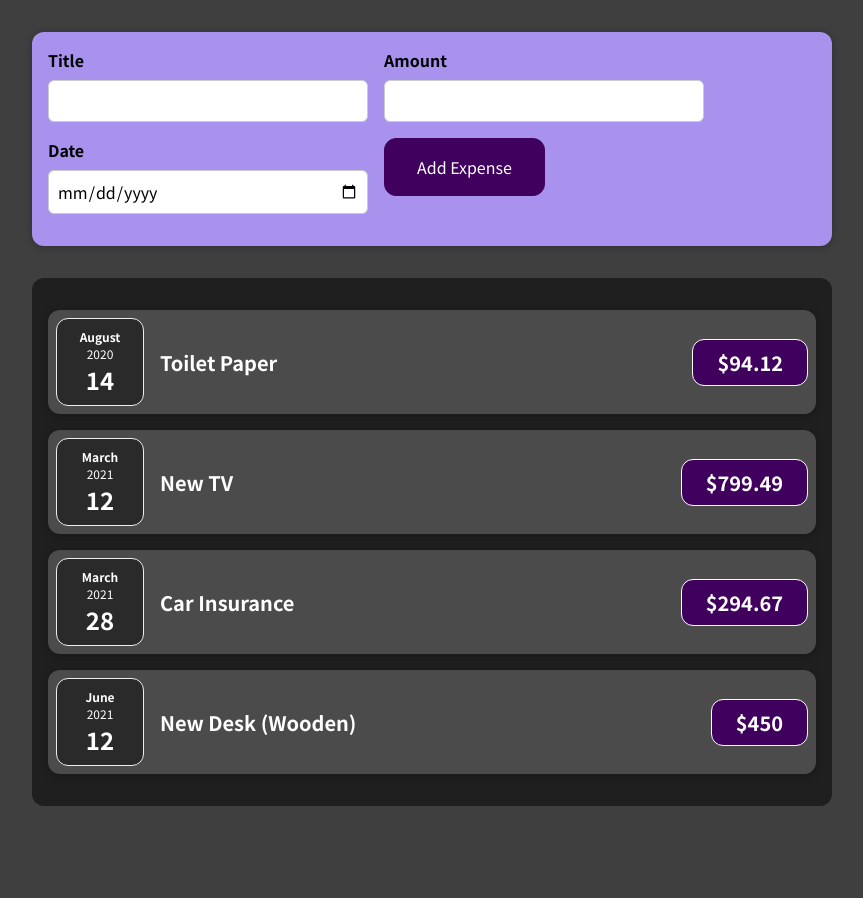
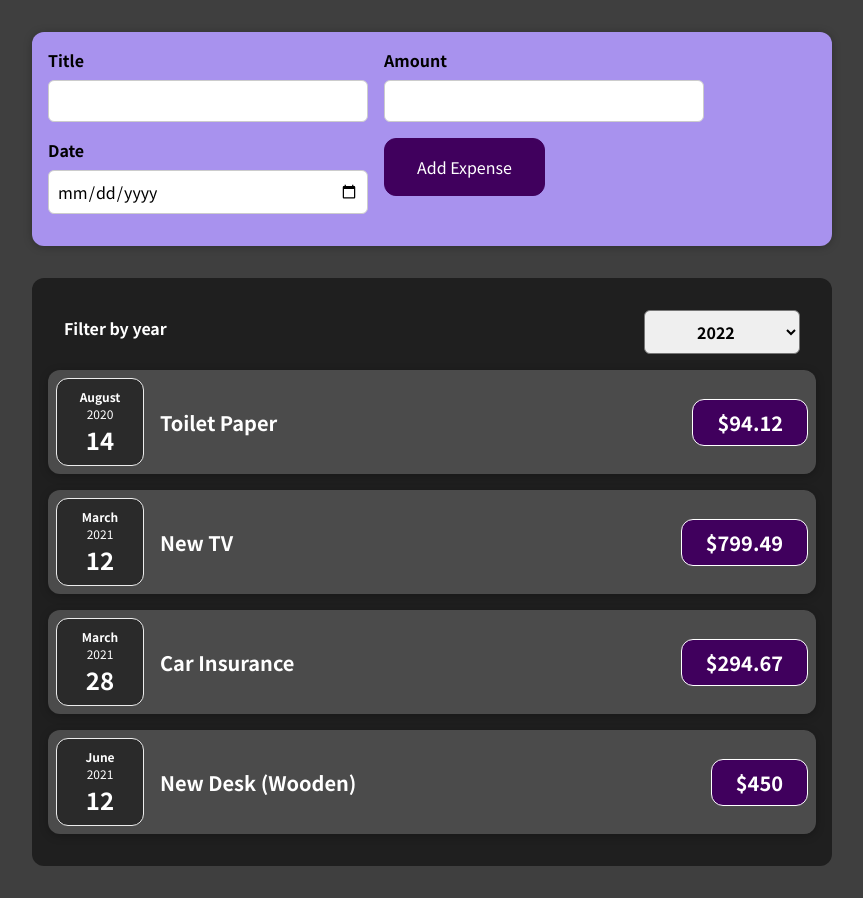
Before and after one commit to billybep/expense-tracker, a React (Create React App) app: page / in a window 1280 px wide. Shown: the whole page, without its empty margins (208-1071 px from the left). Before the commit the page ends 838 px from the top, so only its background shows below. Built offline with nearby package versions, Linux system fonts and the light colour scheme.

Commit message:
add filter component & state

```diff
--- a/src/App.js
+++ b/src/App.js
@@ -24,9 +24,14 @@
     },
   ];
 
+  const addExpenseHandler = (expense) => {
+    console.log('inApp');
+    console.log(expense);
+  }
+
   return (
     <div>
-      <NewExpense />
+      <NewExpense onAddExpense={addExpenseHandler} />
       <Expenses items={expenses} />
     </div>
   );
--- a/src/components/Expenses/Expenses.js
+++ b/src/components/Expenses/Expenses.js
@@ -1,11 +1,23 @@
-import React from 'react'
+import React, { useState } from 'react'
 import ExpenseItem from './ExpenseItem'
 import Card from '../UI/Card'
+import ExpensesFilter from './ExpensesFilter'
 import './Expenses.css'
 
 const Expenses = (props) => {
+  const [filteredYear, setFilteredYear] = useState('2022')
+
+  const filterChangeHandler = (selectedYear) => {
+    setFilteredYear(selectedYear)
+  }
+
   return (
+    <div>
       <Card className="expenses">
+        <ExpensesFilter
+          selected={filteredYear}
+          onChangeFilter={filterChangeHandler}
+        />
         <ExpenseItem
           title={props.items[0].title}
           amount={props.items[0].amount}
@@ -27,6 +39,7 @@
           date={props.items[3].date}
         />
       </Card>
+    </div>
   )
 }
 
--- /dev/null
+++ b/src/components/Expenses/ExpensesFilter.css
@@ -0,0 +1,24 @@
+.expenses-filter {
+  color: white;
+  padding: 0 1rem;
+}
+
+.expenses-filter__control {
+  display: flex;
+  width: 100%;
+  align-items: center;
+  justify-content: space-between;
+  margin: 1rem 0;
+}
+
+.expenses-filter label {
+  font-weight: bold;
+  margin-bottom: 0.5rem;
+}
+
+.expenses-filter select {
+  font: inherit;
+  padding: 0.5rem 3rem;
+  font-weight: bold;
+  border-radius: 6px;
+}
--- /dev/null
+++ b/src/components/Expenses/ExpensesFilter.js
@@ -0,0 +1,27 @@
+import React from 'react';
+import './ExpensesFilter.css'
+
+const ExpensesFilter = (props) => {
+  const dropDownChangeHandler = (event) => {
+    props.onChangeFilter(event.target.value)
+  }
+
+  return (
+    <div className='expenses-filter'>
+      <div className='expenses-filter__control'>
+        <label>Filter by year</label>
+        <select
+          value={props.selected}
+          onChange={dropDownChangeHandler}
+        >
+          <option value='2025'>2025</option>
+          <option value='2024'>2024</option>
+          <option value='2023'>2023</option>
+          <option value='2022'>2022</option>
+        </select>
+      </div>
+    </div>
+  );
+};
+
+export default ExpensesFilter;
--- a/src/components/NewExpense/ExpenseForm.js
+++ b/src/components/NewExpense/ExpenseForm.js
@@ -1,21 +1,89 @@
-import React from 'react'
+import React, { useState } from 'react'
 import './ExpenseForm.css'
 
-const ExpenseForm = () => {
+const ExpenseForm = (props) => {
+  const [userInput, setUserInput] = useState({
+    enteredTitle: '',
+    enteredAmount: '',
+    enteredDate: ''
+  })
+
+  const titleChangeHandler = (event) => {
+    // keep state to the last updated state snapshot
+    setUserInput((prevState) => {
+      return {
+        ...prevState,
+        enteredTitle: event.target.value,
+      }
+    })
+  }
+
+  const amountChangeHandler = (event) => {
+    setUserInput((prevState) => {
+      return {
+        ...prevState,
+        enteredAmount: event.target.value,
+      }
+    })
+  }
+
+  const dateChangeHandler = (event) => {
+    setUserInput((prevState) => {
+      return {
+        ...prevState,
+        enteredDate: event.target.value,
+      }
+    })
+  }
+
+  const submitHandler = (event) => {
+    event.preventDefault()
+
+    const expenseData = {
+      title: userInput.enteredTitle,
+      amount: userInput.enteredAmount,
+      date: new Date(userInput.enteredDate)
+    }
+
+    props.onSaveExpenseData(expenseData)
+
+    setUserInput({
+      enteredTitle: '',
+      enteredAmount: '',
+      enteredDate: ''
+    })
+  }
+
   return (
-    <form>
+    <form onSubmit={submitHandler}>
       <div className="new-expense__controls">
         <div className="new-expense__control">
           <label>Title</label>
-          <input type="text" />
+          <input
+            type="text"
+            value={userInput.enteredTitle}
+            onChange={titleChangeHandler}
+          />
         </div>
         <div className="new-expense__control">
           <label>Amount</label>
-          <input type="number" min="0.01" step="0.01" />
+          <input
+            type="number"
+            min="0.01"
+            step="0.01"
+            value={userInput.enteredAmount}
+            onChange={amountChangeHandler}
+          />
         </div>
         <div className="new-expense__control">
           <label>Date</label>
-          <input type="date" min="2022-01-01" max="2025-12-31" />
+          <input
+            type="date"
+            min="2022-01-01"
+            max="2025-12-31"
+            value={userInput.enteredDate}
+            onChange={dateChangeHandler}
+          />
         </div>
         <div className="new-expense__actions">
           <button type="submit">Add Expense</button>
--- a/src/components/NewExpense/NewExpense.js
+++ b/src/components/NewExpense/NewExpense.js
@@ -2,10 +2,20 @@
 import ExpenseForm from './ExpenseForm'
 import './NewExpense.css'
 
-const NewExpense = () => {
+const NewExpense = (props) => {
+  const saveExpenseDataHandler = (entederExpenseData) => {
+    const expenseData = {
+      ...entederExpenseData,
+      id: Math.random().toString()
+    }
+
+    props.onAddExpense(expenseData)
+  }
+
   return (
     <div className="new-expense">
-      <ExpenseForm />
+      {/* Get value from expense form from onSaveExpenseDate */}
+      <ExpenseForm onSaveExpenseData={saveExpenseDataHandler} />
     </div>
   )
 }
```
Also changed, not shown: 1 other file (tests, documents, lock files or other folders). Lines whose indentation alone changed are shown as unchanged.
